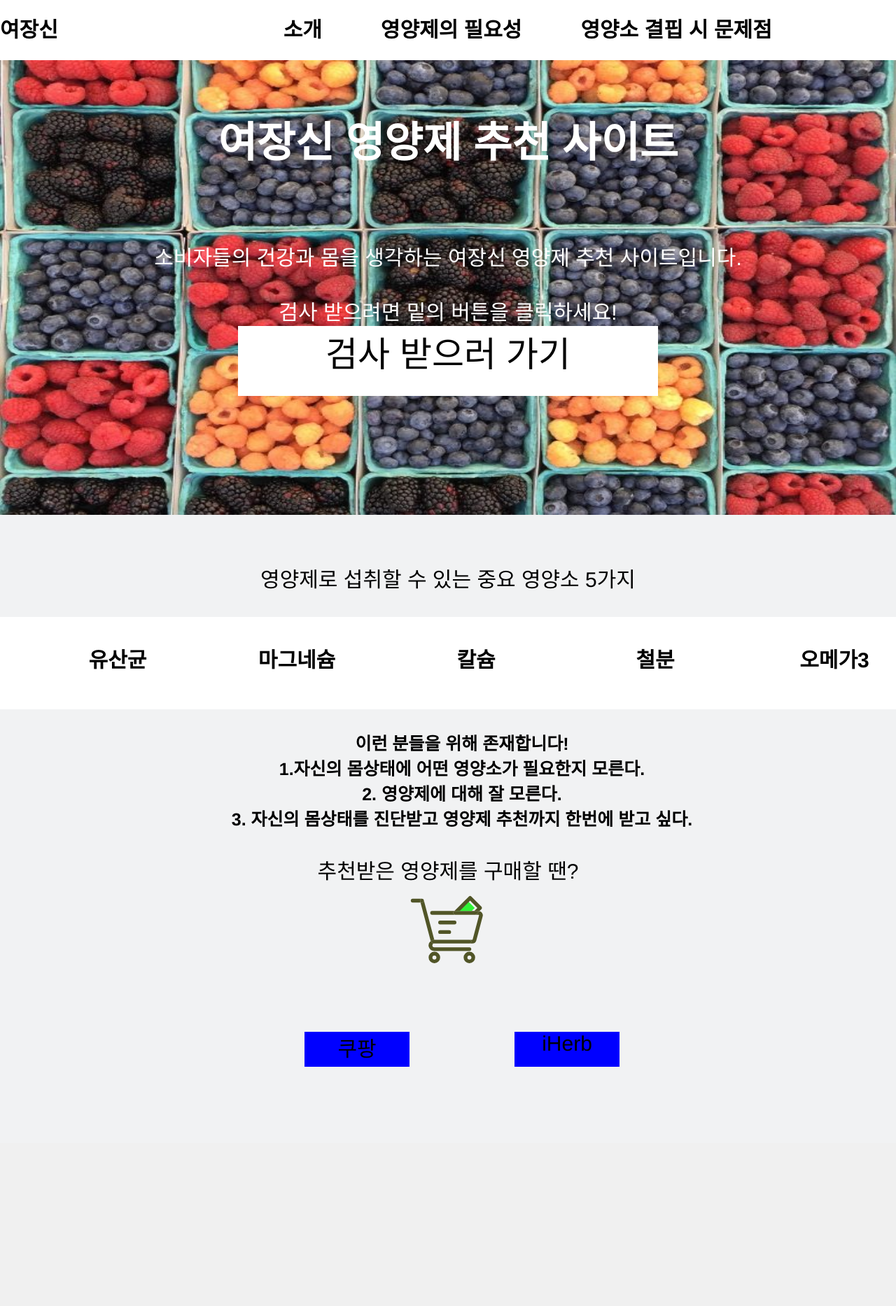
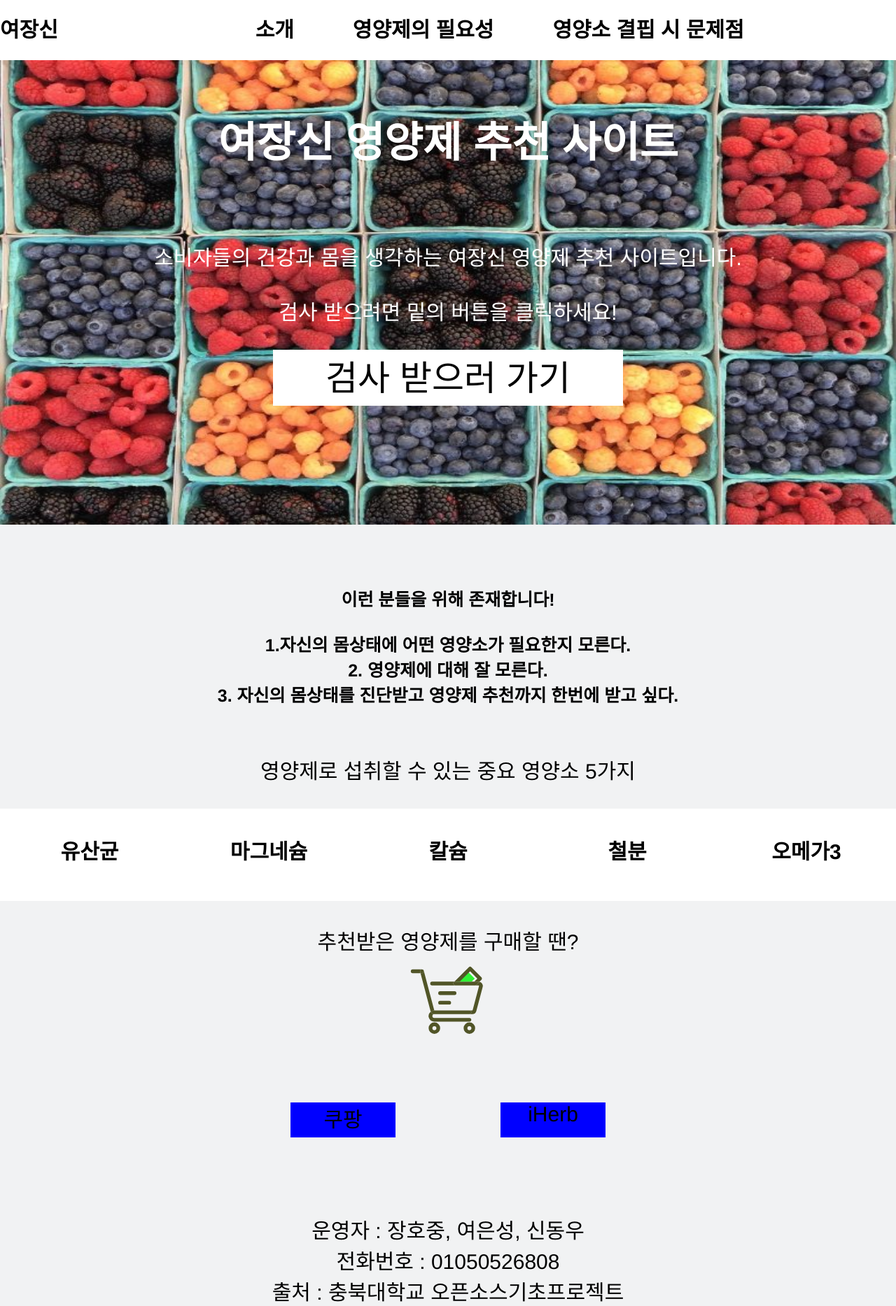
Before and after one commit to snsthqhr/opensauce, a Django app: page /pynuts/ in a window 1280 px wide. Shown: the whole page at 70% size. Before the commit the page ends 1525 px from the top, so only its background shows below. Run offline with Django 3.2, Linux system fonts and the light colour scheme.

Commit message:
homepagedesign

```diff
--- a/templates/pynuts/homepage.html
+++ b/templates/pynuts/homepage.html
@@ -7,7 +7,7 @@
 
 <body>
 
-  <div class="wrap">
+
 
         <div class="header">
           <li>  <a href='/pynuts/homepage/' style="font-size: 30px;">여장신</a></li>
@@ -17,7 +17,7 @@
                 <li> <a href='/pynuts/homepage_problem/' style="font-size: 30px;">영양소 결핍 시 문제점</a></li>
             </ul>
         </div>
-        <div class="h2">
+
       <div class="hye">
       <h1> <br/>
        여장신 영양제 추천 사이트 </h1>
@@ -38,11 +38,12 @@
 
         <p> <br/>검사 받으려면 밑의 버튼을 클릭하세요!</p>
       </p>
+      <br/>
 <div class="box">
 
          <li> <a href='/pynuts/survey_page/' style="font-size: 50px;">검사 받으러 가기</a></li>
 
-      </div>
+</div>
     <br/>
     <br/>
     <br/>
@@ -53,6 +54,16 @@
 <div class="main_text">
 
 <div>
+  <ul style="font-size:25px;">
+    <br/>
+    <br/>
+    <br/>
+    <strong> <li>이런 분들을 위해 존재합니다!</li>
+      <br/>
+      <li>1.자신의 몸상태에 어떤 영양소가 필요한지 모른다. </li>
+     <li>2. 영양제에 대해 잘 모른다. </li>
+     <li>3. 자신의 몸상태를 진단받고 영양제 추천까지 한번에 받고 싶다.<li></strong>
+     </ul>
   <br/>
   <br/>
   <li>영양제로 섭취할 수 있는 중요 영양소 5가지</li>
@@ -69,13 +80,7 @@
 
 
 <div>
-<ul style="font-size:25px;color:mediumblue">
-  <br/>
-  <strong> <li>이런 분들을 위해 존재합니다!</li>
-       <li>1.자신의 몸상태에 어떤 영양소가 필요한지 모른다. </li>
-   <li>2. 영양제에 대해 잘 모른다. </li>
-   <li>3. 자신의 몸상태를 진단받고 영양제 추천까지 한번에 받고 싶다.<li></strong>
-   </ul>
+
    <br/>
    <li>
     추천받은 영양제를 구매할 땐?
@@ -99,12 +104,13 @@
 </div>
 <div classs="last">
   <br/>
+운영자 : 장호중, 여은성, 신동우<br/>
+전화번호 : 01050526808<br/>
+출처 : 충북대학교 오픈소스기초프로젝트
+
 
 
 </div>
-</div>
-</div>
-
   </body>
 
 
--- a/templates/pynuts/homepagestyle.css
+++ b/templates/pynuts/homepagestyle.css
@@ -2,13 +2,16 @@
 *{
   list-style:none;                /*버튼에서 줄같은 거 없애기*/
 text-decoration: none;
+
 border-collapse: collapse;
 margin:0px;
-color:black;     /* black */
+padding:0px;
+color:black;
+/* black */
 
 }
 header{
-    color:black;
+
 }
 
 
@@ -16,14 +19,14 @@ header{
    body{
         text-align: center;
 
+        background-repeat: no-repeat;
+        background-position: center center;
+        background-attachment: fixed;
+         background-size: 100% 100%;
 
-       background-repeat: no-repeat;
-       background-position: center center;
-        background-attachment: fixed;
-        background-size: 100% 100%;
         font-size: 30px;
        font-family:'Franklin Gothic Medium', 'Arial Narrow', Arial, sans-serif;
-      color:white;
+
     }
 
   .hye{
@@ -67,9 +70,7 @@ margin: auto;
     color:white;
 }
 
-  .i{
-    display:flex;
-}
+
 
   .h1{
 
@@ -124,11 +125,11 @@ margin: auto;
 
   }
 .box{
-    width:600px;
-    height:100px;
+    width:500px;
+    height:80px;
     margin:auto;
-    background:white;
-    color:white
+    background-color:white;
+   color:white;
 }
 
   .more{
@@ -141,7 +142,7 @@ color:white;
 
 
   .last{
-
-
-    background-color:black;
+  padding:30px;
+    background:black;
+    color:white;
   }
```
